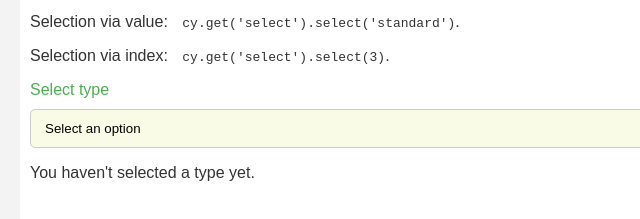
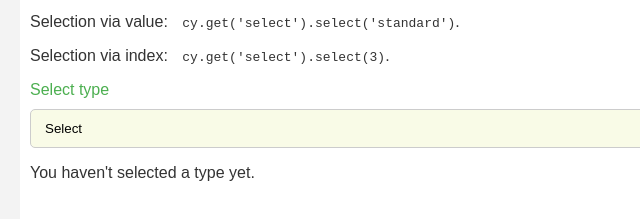
Before and after one commit to wlsf82/cypress-playground, a website: page src/index.html in a window 1280 px wide. Shown: the part 2061-2280 px from the top of the page, 0-640 px from the left. Drawn offline with Linux system fonts and the light colour scheme.

Commit message:
Shorten content of disabled select option

```diff
--- a/src/index.html
+++ b/src/index.html
@@ -93,7 +93,7 @@
         <p>Selection via index: <code>cy.get('select').select(3)</code>.</p>
         <label for="selection-type">Select type</label>
         <select name="selection-type" id="selection-type">
-          <option disabled selected>Select an option</option>
+          <option disabled selected>Select</option>
           <option value="basic">Basic</option>
           <option value="standard">Standard</option>
           <option value="vip">VIP</option>
```
